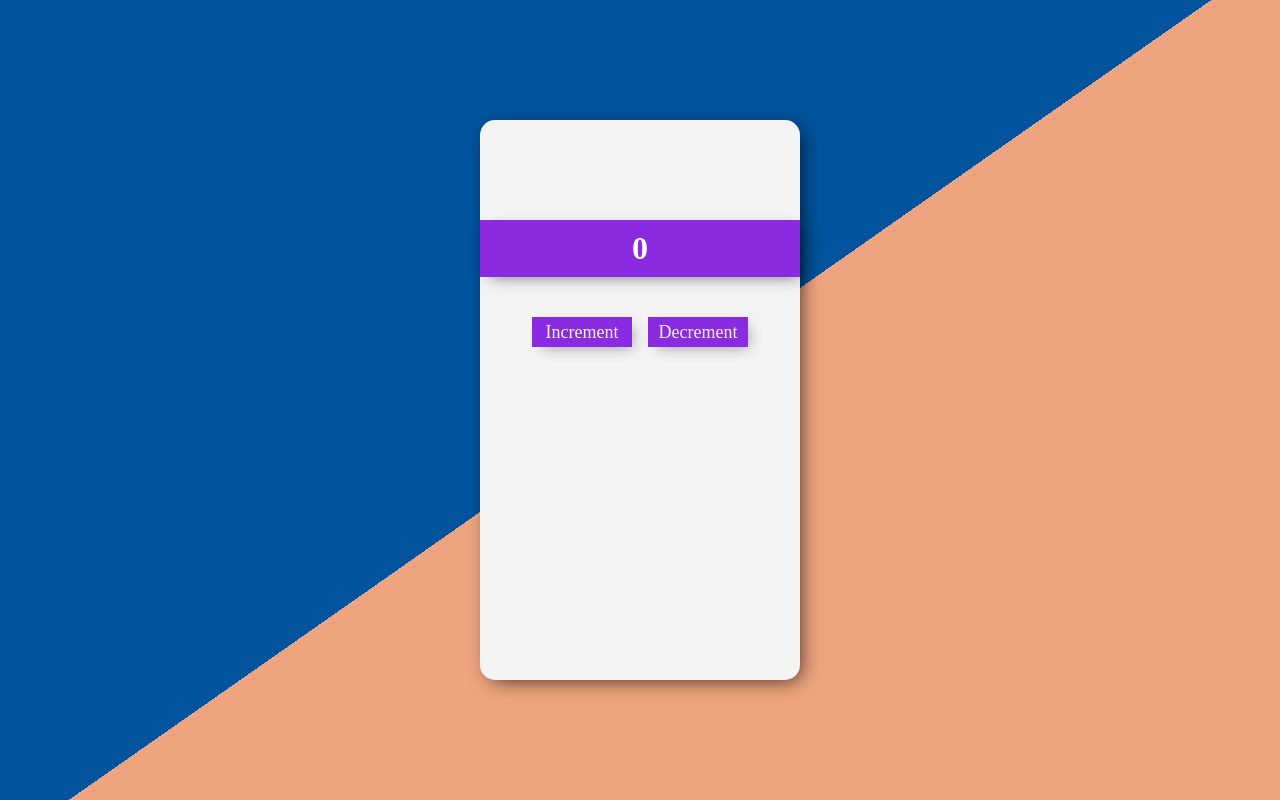
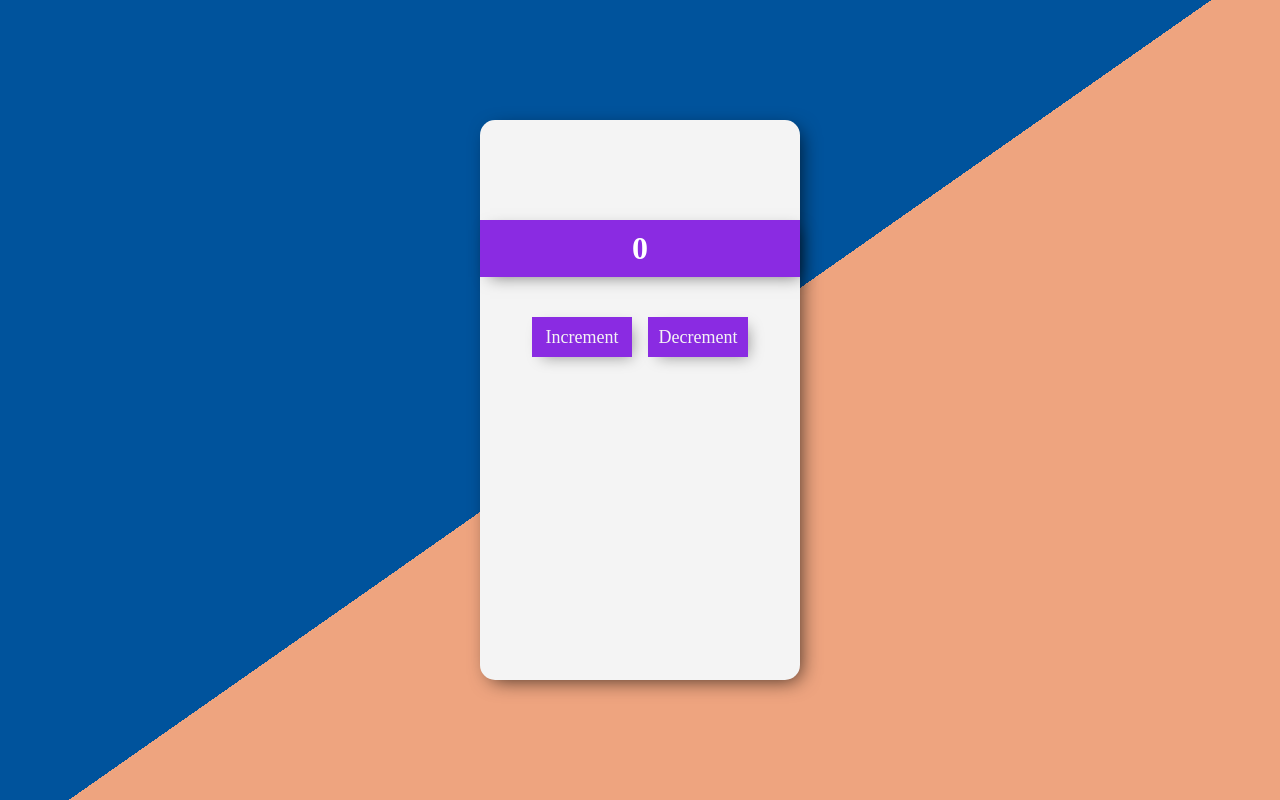
Before and after one commit to Jahanzaib0070/todolist, a React (Vite) app: page / in a window 1280 px wide. Built offline with nearby package versions, Linux system fonts and the light colour scheme.

Commit message:
Update App1.css

```diff
--- a/src/App1.css
+++ b/src/App1.css
@@ -37,9 +37,10 @@ h1 {
 }
 
 button {
-    min-height: 30px;
+    min-height: 40px;
     width: 100px;
     /* border-color: transparent; */
+    /* border-radius: 5px; */
     color: #f4f4f4;
     background-color: blueviolet;
     font-size: 18px;
```
